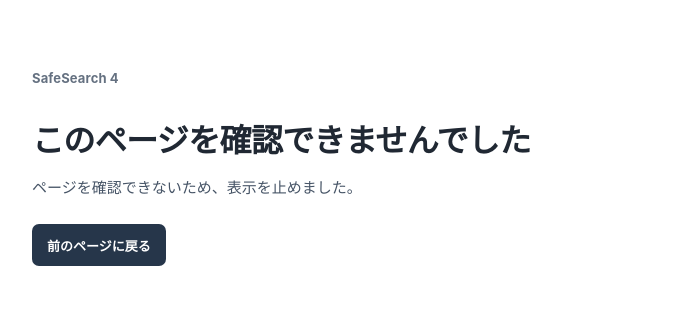
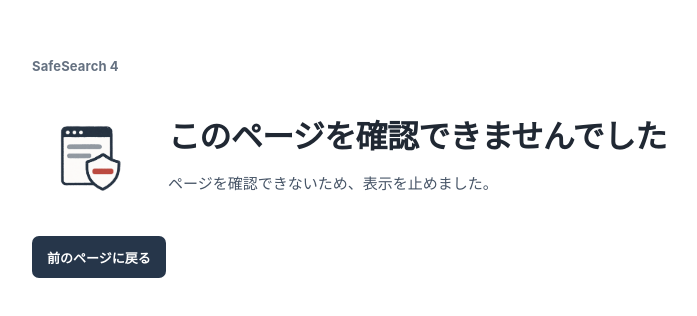
Before and after one commit to VIUK-Light/X-filtering-system, a website with bundled scripts: page extension/blocked.html in a window 1280 px wide. Shown: the part 232-548 px from the top of the page, without its empty margins (268-965 px from the left). Built offline with nearby package versions, Linux system fonts and the light colour scheme.

Commit message:
Add illustration to Edge blocked page

```diff
--- a/extension/blocked.css
+++ b/extension/blocked.css
@@ -29,12 +29,28 @@ body {
 }
 
 .brand {
-  margin: 0 0 34px;
+  margin: 0 0 26px;
   color: var(--muted);
   font-size: 13px;
   font-weight: 650;
   letter-spacing: .01em;
 }
+
+.intro {
+  display: grid;
+  grid-template-columns: 112px minmax(0, 1fr);
+  align-items: center;
+  gap: 24px;
+}
+
+.illustration {
+  display: block;
+  width: 112px;
+  height: 112px;
+  object-fit: contain;
+}
+
+.intro-copy { min-width: 0; }
 
 h1 {
   margin: 0;
@@ -107,7 +123,9 @@ button:focus-visible { outline: 3px solid var(--focus-ring); outline-offset: 3px
 @media (max-width: 480px) {
   body { padding: 22px 18px; }
   .blocked-page { padding: 18px 0; }
-  .brand { margin-bottom: 27px; }
+  .brand { margin-bottom: 22px; }
+  .intro { grid-template-columns: 76px minmax(0, 1fr); align-items: start; gap: 14px; }
+  .illustration { width: 76px; height: 76px; }
   .detail-row { gap: 12px; }
   .detail-label { min-width: 62px; }
 }
--- a/extension/blocked.html
+++ b/extension/blocked.html
@@ -10,8 +10,13 @@
   <body>
     <main class="blocked-page" aria-live="polite" aria-labelledby="heading">
       <p class="brand">SafeSearch 4</p>
-      <h1 id="heading">このページはブロックされました</h1>
-      <p id="summary" class="summary">ページの内容が制限対象に該当したため、表示できません。</p>
+      <div class="intro">
+        <img class="illustration" src="assets/blocked-page-illustration.png" alt="" aria-hidden="true">
+        <div class="intro-copy">
+          <h1 id="heading">このページはブロックされました</h1>
+          <p id="summary" class="summary">ページの内容が制限対象に該当したため、表示できません。</p>
+        </div>
+      </div>
 
       <div id="site-row" class="detail-row" hidden>
         <span class="detail-label">対象サイト</span>
```
Also changed, not shown: extension/assets/blocked-page-illustration.png (added).
